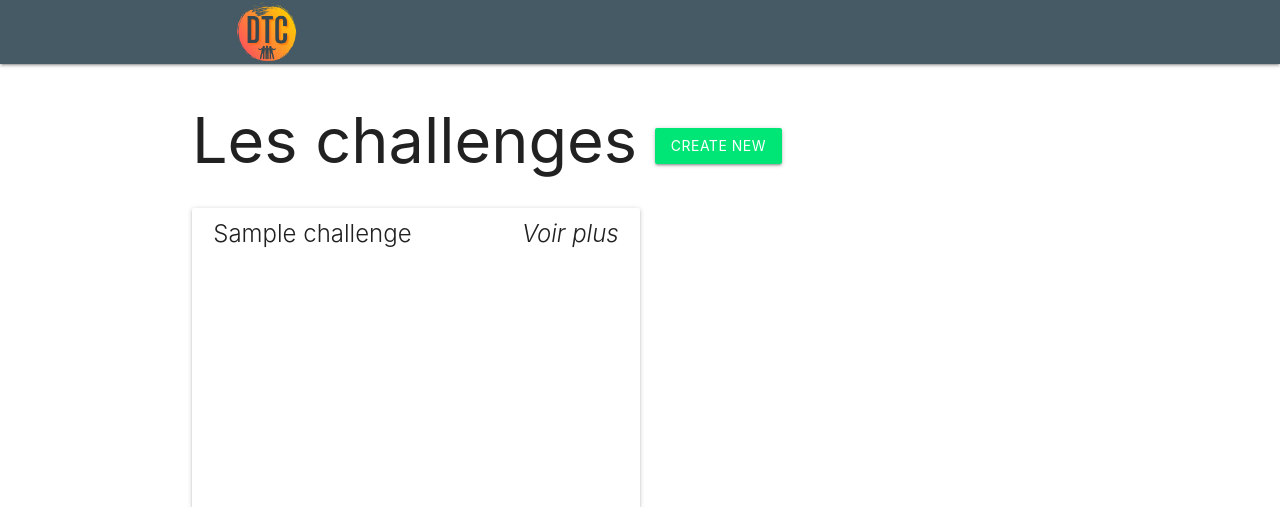
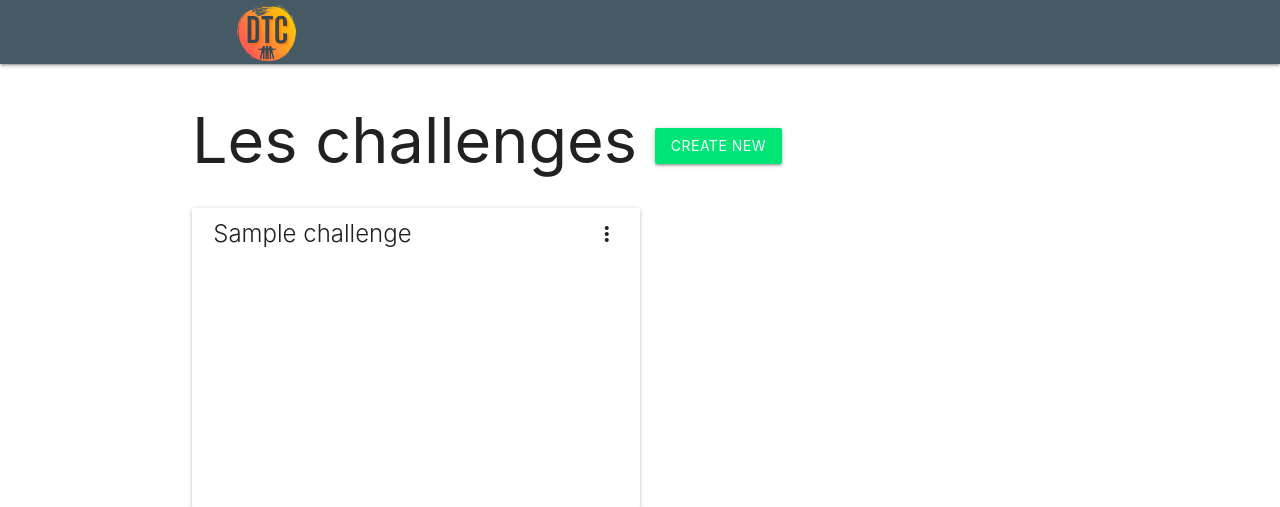
Before and after one commit to NilsMillot/Defis_tes_copains, a Symfony app: template templates/challenges/index.html.twig in a window 1280 px wide. Shown: the top 507 px of the page. Run offline with Twig, Linux system fonts and the light colour scheme; the template is opened without the code that fills it: most values are stand-ins (such as "Sample title", 1, 10 or a date in 2020); some libraries are stand-ins or nearby versions.

Commit message:
[ADD] Gestion vu edit user carte challenge

```diff
--- a/templates/base_front.html.twig
+++ b/templates/base_front.html.twig
@@ -5,6 +5,7 @@
     <title>{% block title %}Welcome!{% endblock %}</title>
     <link rel="stylesheet" href="https://cdnjs.cloudflare.com/ajax/libs/materialize/1.0.0/css/materialize.min.css">
     <link rel="stylesheet" href="https://use.fontawesome.com/releases/v5.15.4/css/all.css" integrity="sha384-DyZ88mC6Up2uqS4h/KRgHuoeGwBcD4Ng9SiP4dIRy0EXTlnuz47vAwmeGwVChigm" crossorigin="anonymous">
+    <link href="https://fonts.googleapis.com/icon?family=Material+Icons" rel="stylesheet">
     <link rel="stylesheet" href="{{ asset('css/text.css') }}">
     <link rel="stylesheet" href="{{ asset('css/btn.css') }}">
     <link rel="stylesheet" href="{{ asset('css/card.css') }}">
--- a/templates/challenges/edit.html.twig
+++ b/templates/challenges/edit.html.twig
@@ -6,7 +6,7 @@
     <h1>Edit Challenges</h1>
 
     {{ include('challenges/_form.html.twig', {'button_label': 'Update'}) }}
-
+    {#    todo L'image ne se modifie pas quand on modifie que l'image #}
     <a class="waves-effect waves-light btn blue-grey darken-2" href="{{ path('challenges_index') }}">back to list</a>
 
     {{ include('challenges/_delete_form.html.twig') }}
--- a/templates/challenges/index.html.twig
+++ b/templates/challenges/index.html.twig
@@ -1,7 +1,7 @@
 {% extends 'base_front.html.twig' %}
 
 {% block title %}Challenges index{% endblock %}
-
+{%  set username = "" %}
 {% block body %}
     <h1>Les challenges     <a class="waves-effect waves-light btn green accent-3" href="{{ path('challenges_new') }}">Create new</a>
     </h1>
@@ -13,19 +13,24 @@
                 <img class="activator" src="{{ vich_uploader_asset(challenge, 'imageFile') }}">
             </div>
             <div class="card-content">
-                <span class="card-title activator grey-text text-darken-4">{{ challenge.name }}<i class="material-icons right">Voir plus</i></span>
+                <span class="card-title activator grey-text text-darken-4">{{ challenge.name }}<i class="material-icons right">more_vert</i></span>
 
             </div>
             <div class="card-reveal">
-                <span class="card-title grey-text text-darken-4">{{ challenge.name }}<i class="material-icons right">Fermer</i></span>
+                <span class="card-title grey-text text-darken-4">{{ challenge.name }}<i class="material-icons right">close</i></span>
                 <p>{{ challenge.description }}</p>
                 <p>Créer le : {{ challenge.creationDate ? challenge.creationDate|date('d-m-Y') : '' }} </p>
                 {% for challenge in challenge.users %}
                     <p>Par : {{ challenge.username }} </p>
+                    {%  set username = challenge.username %}
                 {% endfor %}
                 <p> Deadline : {{ challenge.deadline ? challenge.deadline|date('d-m-Y') : ''  }}</p>
-                <a href="{{ path('challenges_show', {'id': challenge.id}) }}">show</a>
-                <a href="{{ path('challenges_edit', {'id': challenge.id}) }}">edit</a>
+                    {% if app.user.username == username %}
+                            <a href="{{ path('challenges_show', {'id': challenge.id}) }}">show</a>
+                            <a href="{{ path('challenges_edit', {'id': challenge.id}) }}">edit</a>
+                    {% else %}
+                        <a href="{{ path('challenges_show', {'id': challenge.id}) }}">show</a>
+                    {% endif %}
             </div>
         </div>
 
--- a/templates/challenges/show.html.twig
+++ b/templates/challenges/show.html.twig
@@ -7,10 +7,6 @@
 
     <table class="table">
         <tbody>
-            <tr>
-                <th>Id</th>
-                <td>{{ challenge.id }}</td>
-            </tr>
             <tr>
                 <th>Name</th>
                 <td>{{ challenge.name }}</td>
```
